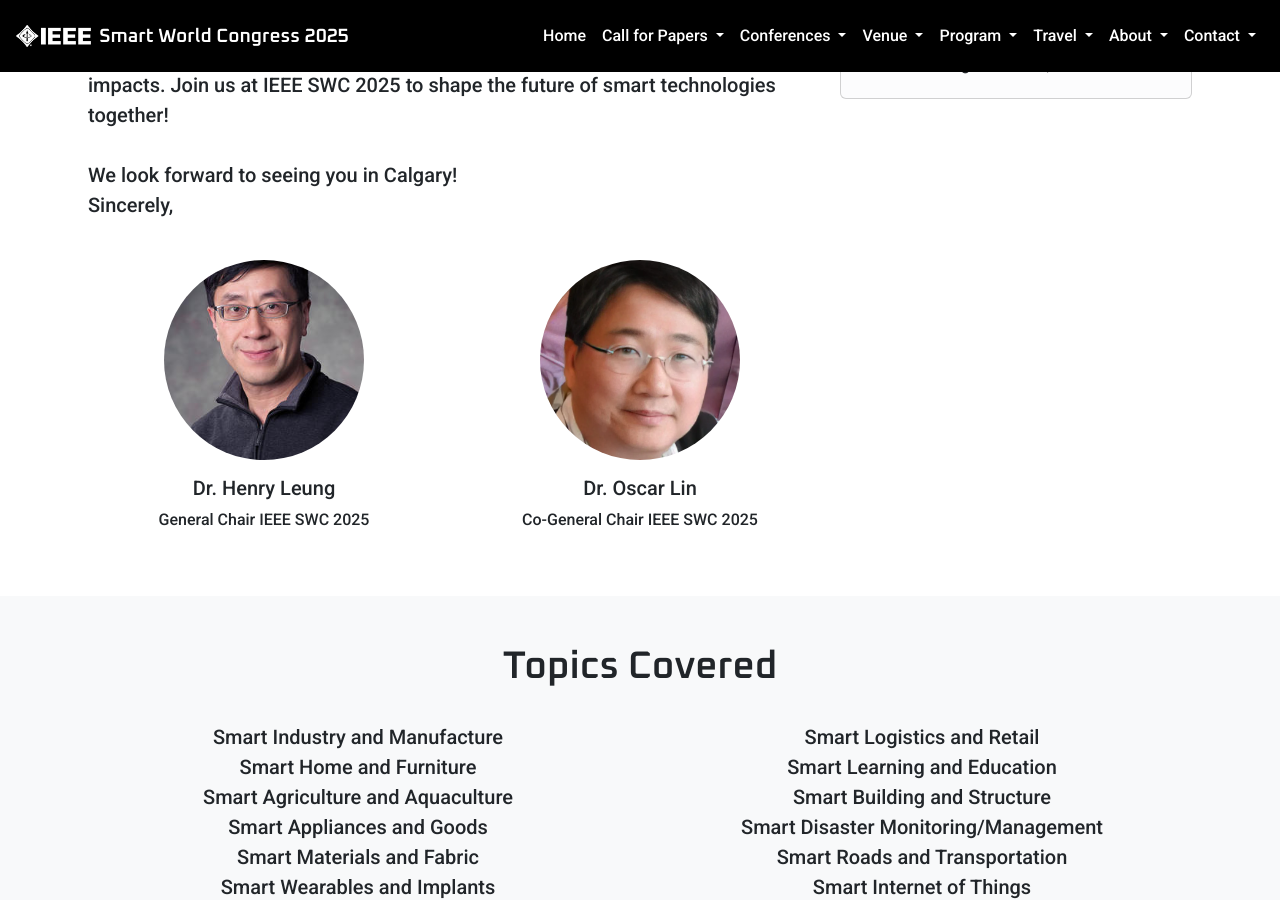
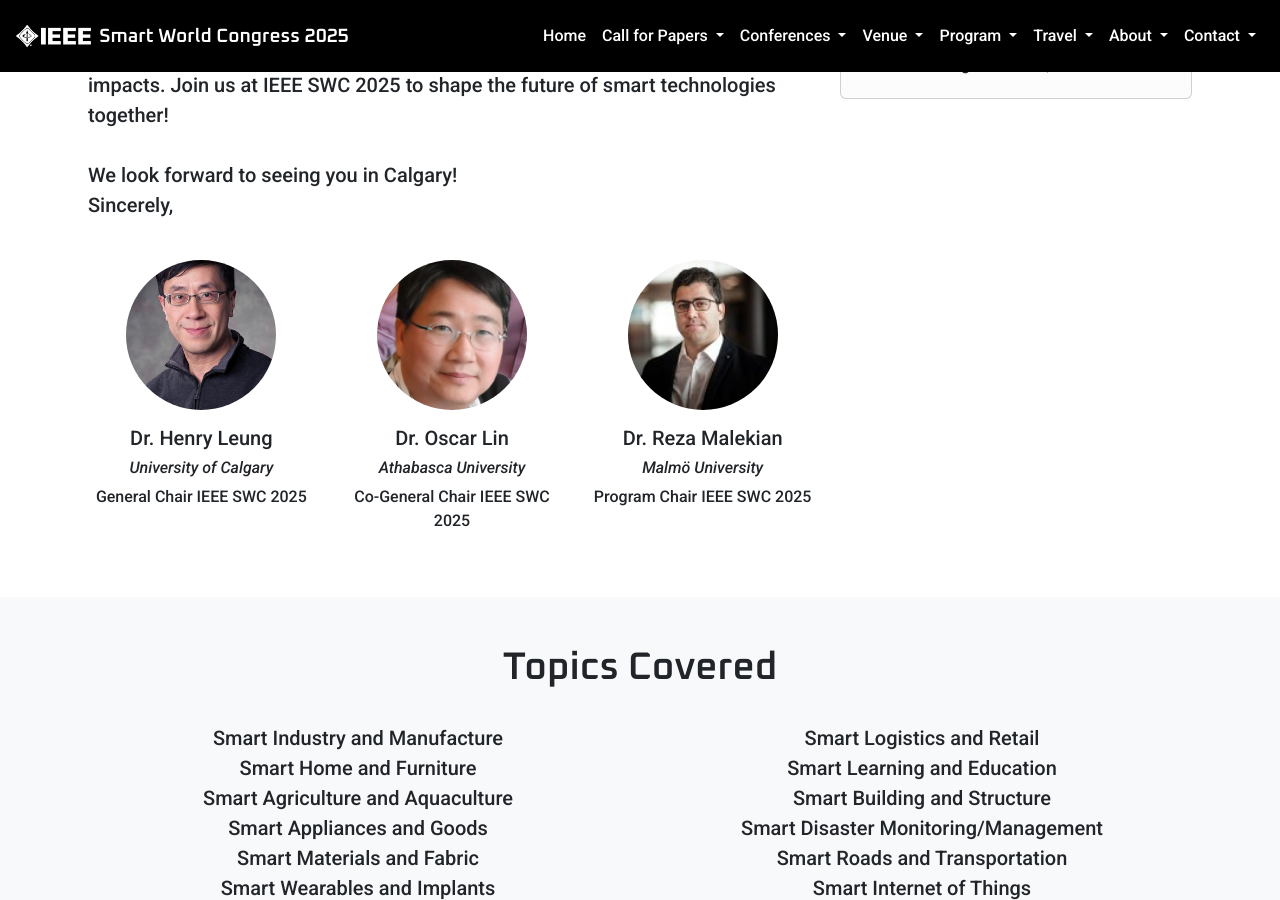
Before and after one commit to IEEE-SWC-2025/IEEE-SWC-2025.github.io, a Jekyll site: the page built from index.markdown, in a window 1280 px wide and 900 px high, scrolled down 1400 px. Built offline with Jekyll 4.4.1, drawn with Linux system fonts in a browser that asks for light colours.

Commit message:
Added Dr. Malekian

```diff
--- a/_includes/home.html
+++ b/_includes/home.html
@@ -55,23 +55,35 @@
         look forward to seeing you in Calgary!<br />Sincerely,
       </p>
       <div class="row text-center">
-        <div class="col-md-6">
+        <div class="col-md-4">
           <img
             src="/assets/images/HenryLeung.jpg"
             alt="Dr. Henry Leung"
             class="circle-img mb-3"
           />
           <h5>Dr. Henry Leung</h5>
+          <h6><i>University of Calgary</i></h6>
           <p>General Chair IEEE SWC 2025</p>
         </div>
-        <div class="col-md-6">
+        <div class="col-md-4">
           <img
             src="/assets/images/Oscar_Lin.jpg"
             alt="Dr. Oscar Lin"
             class="circle-img mb-3"
           />
           <h5>Dr. Oscar Lin</h5>
+          <h6><i>Athabasca University</i></h6>
           <p>Co-General Chair IEEE SWC 2025</p>
+        </div>
+        <div class="col-md-4">
+          <img
+            src="/assets/images/Reza_Malekian.jpg"
+            alt="Dr. Oscar Lin"
+            class="circle-img mb-3"
+          />
+          <h5>Dr. Reza Malekian</h5>
+          <h6><i>Malmö University</i></h6>
+          <p>Program Chair IEEE SWC 2025</p>
         </div>
       </div>
     </div>
--- a/assets/css/style.css
+++ b/assets/css/style.css
@@ -77,8 +77,8 @@
 }
 
 .circle-img {
-  width: 200px;
-  height: 200px;
+  width: 150px;
+  height: 150px;
   object-fit: cover;
   border-radius: 50%;
 }
```
Also changed, not shown: assets/images/Reza_Malekian.jpg (added).
